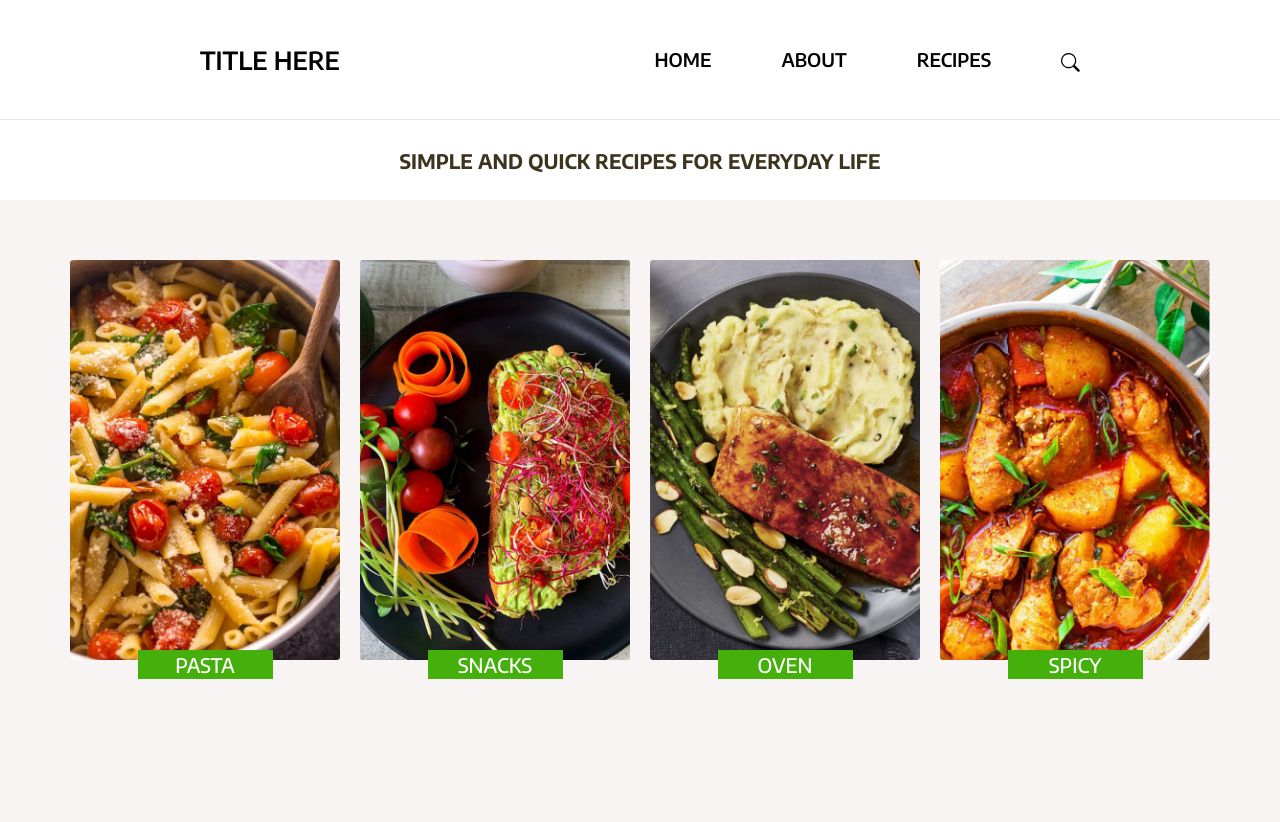
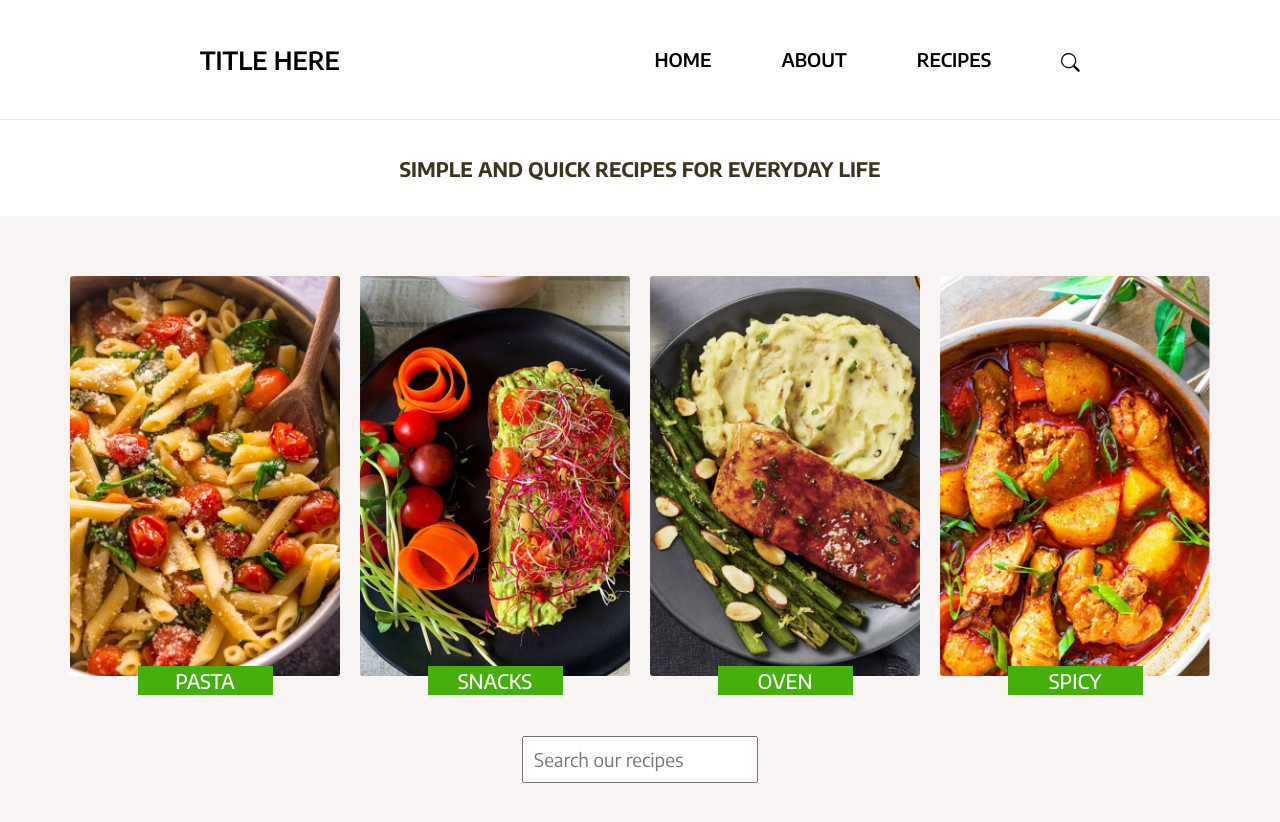
Before and after one commit to AnnaAn01/recipe-website, a React (Create React App) app: page / in a window 1280 px wide. Shown: the top 822 px of the page. Built offline with nearby package versions, Linux system fonts and the light colour scheme.

Commit message:
adding the search bar

```diff
--- a/src/components/HomePage/HomePage.css
+++ b/src/components/HomePage/HomePage.css
@@ -1,48 +1,3 @@
-/* .homepage {
-  background-image: url("../../../public/images/background-concrete-wall.jpg");
-  height: 100vh;
-  background-repeat: no-repeat;
-  background-size: 100%;
-  align-items: center;
-}
-.homepage__container {
-  background: rgba(255, 255, 255, 0.9);
-  height: 100vh;
-}
-
-.homepage__title-area {
-  display: flex;
-  background-color: #fff;
-
-  height: 10vh;
-  align-items: center;
-  justify-content: center;
-
-}
-
-.homepage__title-h1 {
-  font-size: 2rem;
-  color: #3c341f;
-}
-
-.homepage__main-content {
-  display: flex;
-  background-color: #eee;
-  height: 100vh;
-
-}
-
-.homepage__main-content {
-  padding: 0rem 10rem;
-}
-.homepage__main-img {
-  height: 50%;
-
-  padding: 2rem;
-  max-width: 20rem;
-  object-fit: cover;
-} */
-
 .homepage {
   height: 200vh;
   background-repeat: no-repeat;
@@ -54,9 +9,10 @@
   display: flex;
   background-color: #fff;
 
-  height: 10vh;
+  height: 12vh;
   align-items: center;
   justify-content: center;
+  padding: 2rem;
 }
 
 .homepage__title-h1 {
@@ -66,12 +22,19 @@
 
 .homepage-first__container {
   display: flex;
-  justify-content: center;
-  flex-wrap: wrap;
+
   background-color: rgb(249, 244, 244);
   /* background-color: green; */
   padding: 5rem;
   height: 110vh;
+  flex-direction: column;
+}
+
+.homepage-first__wrapper {
+  display: flex;
+  flex-direction: row;
+  justify-content: center;
+  flex-wrap: wrap;
 }
 
 .homepage-first__card {
@@ -149,3 +112,15 @@
 .card__img-4 {
   background-image: url("../../images-src/homepage-main-8.jpg");
 }
+
+.search-container {
+  font-size: 3rem;
+  padding: 5rem;
+  justify-content: center;
+  align-items: center;
+  text-align: center;
+}
+
+.search-input {
+  padding: 1rem;
+}
--- a/src/components/HomePage/HomePage.js
+++ b/src/components/HomePage/HomePage.js
@@ -64,6 +64,7 @@ const HomePage = () => {
           </h1>
         </div>
         <section className="homepage-first__container">
+          <div className="homepage-first__wrapper">
             <div className="homepage-first__card">
               <div className="card__img card__img-1">
                 <div className="card__img--overlay"></div>
@@ -88,6 +89,14 @@ const HomePage = () => {
                 <p className="card-label">SPICY</p>
               </div>
             </div>
+          </div>
+          <div className="search-container">
+            <input
+              className="search-input"
+              type="text"
+              placeholder="Search our recipes"
+            />
+          </div>
         </section>
       </div>
     </>
```
Lines whose indentation alone changed are shown as unchanged.
